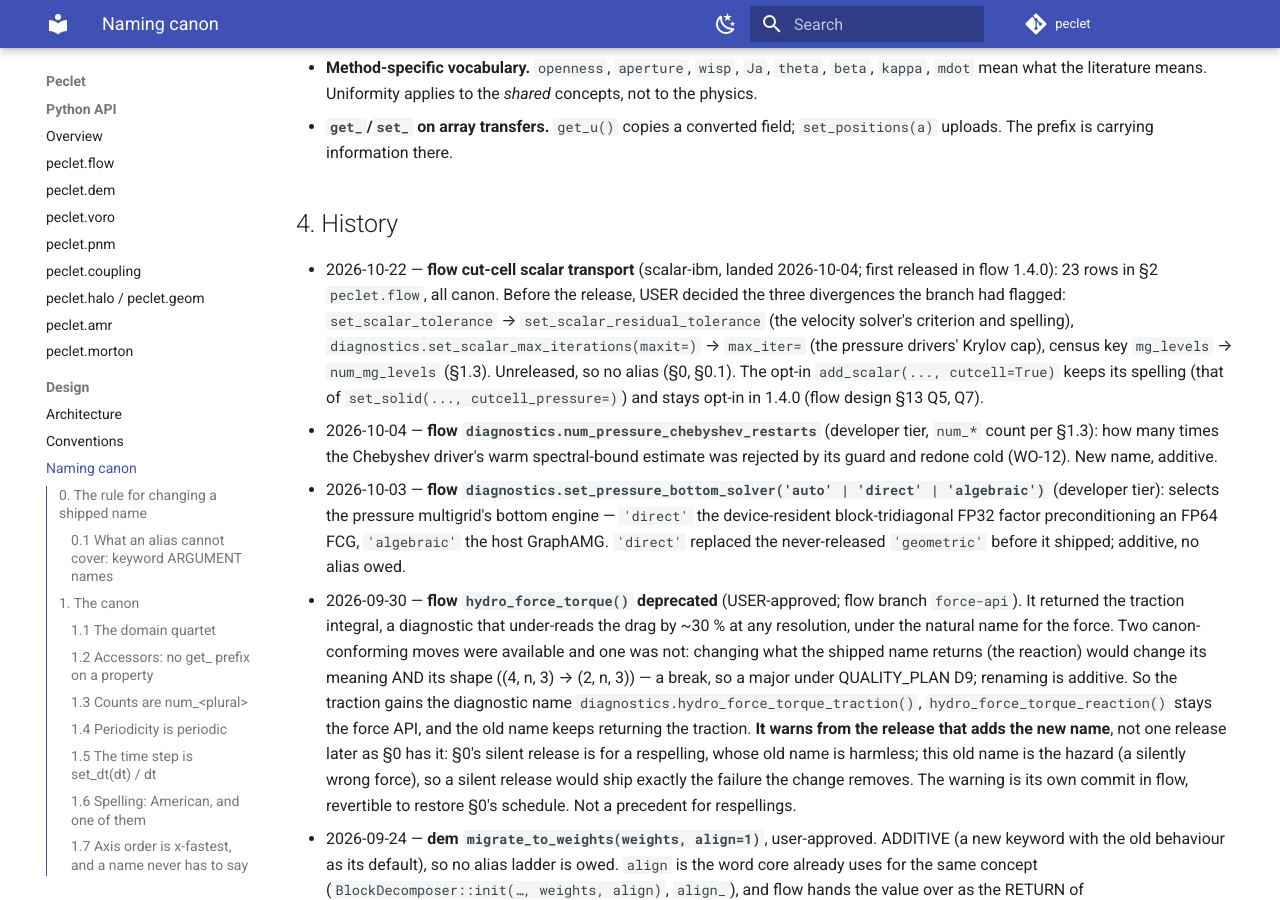
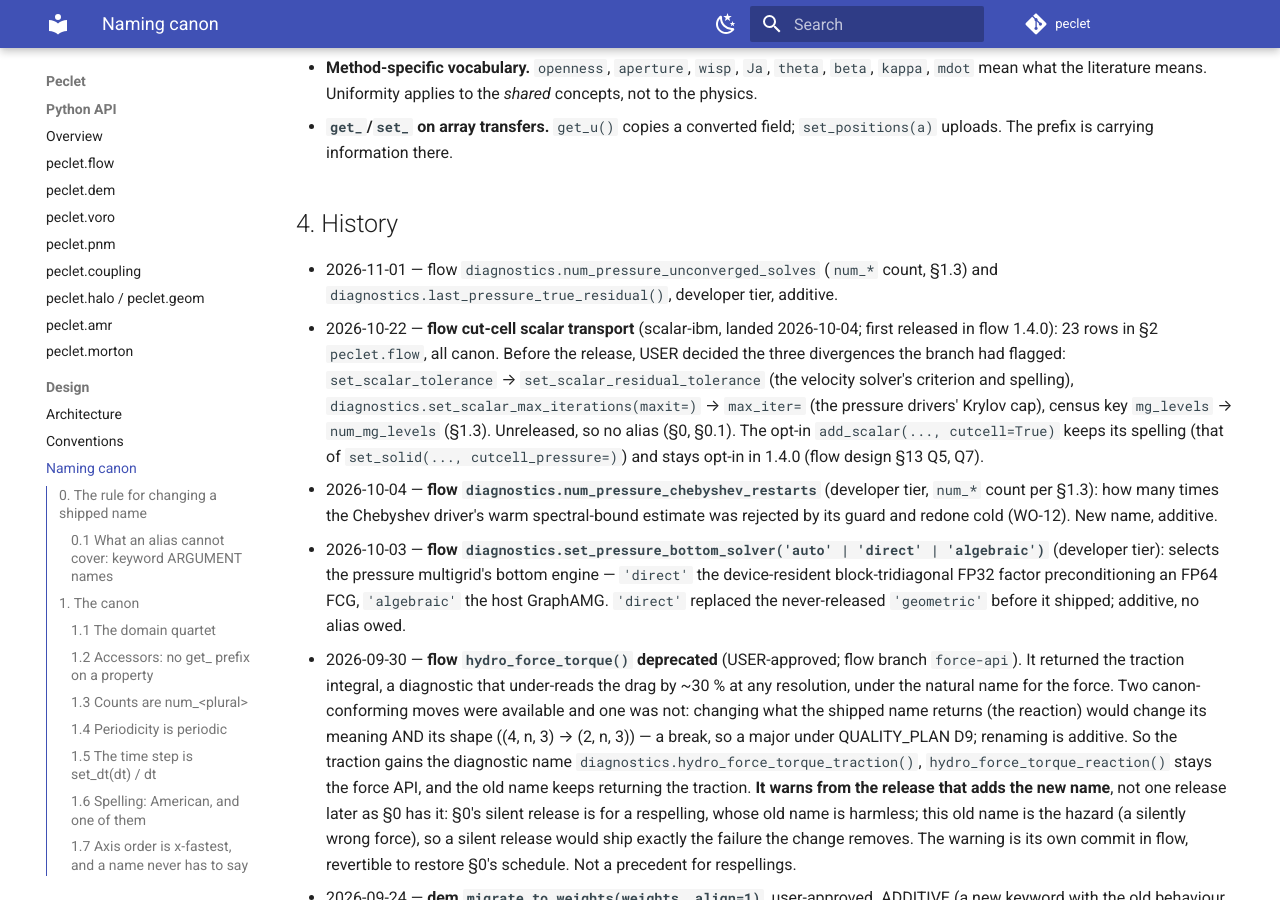
Before and after one commit to computational-chemical-engineering/peclet, an MkDocs documentation site: the page built from docs/NAMING.md, in a window 1280 px wide and 900 px high, scrolled down 14033 px. Built offline with MkDocs 1.6.1 and Material for MkDocs 9.7.7, drawn with Linux system fonts in a browser that asks for light colours; comment, search, counter and statistics services are not loaded.

Commit message:
flow -> f9eb1e0: Q18 true-residual check on the CG pressure drivers; CHANGELOG, NAMING history
Co-Authored-By: Claude Opus 5.5 <noreply@anthropic.com>
Claude-Session: https://claude.ai/code/session_0127kjaH3FmCxkx1nzhmxWbn

```diff
--- a/docs/NAMING.md
+++ b/docs/NAMING.md
@@ -296,6 +296,8 @@ identity — `peclet::core`, `peclet/core/...`, the repo and its tags — does *
 
 ## 4. History
 
+- 2026-11-01 — flow `diagnostics.num_pressure_unconverged_solves` (`num_*` count, §1.3)
+  and `diagnostics.last_pressure_true_residual()`, developer tier, additive.
 - 2026-10-22 — **flow cut-cell scalar transport** (scalar-ibm, landed 2026-10-04; first released in
   flow 1.4.0): 23 rows in §2 `peclet.flow`, all canon. Before the release, USER decided the three
   divergences the branch had flagged: `set_scalar_tolerance` → `set_scalar_residual_tolerance` (the
```
Also changed, not shown: CHANGELOG.md (+12 -0 lines).
